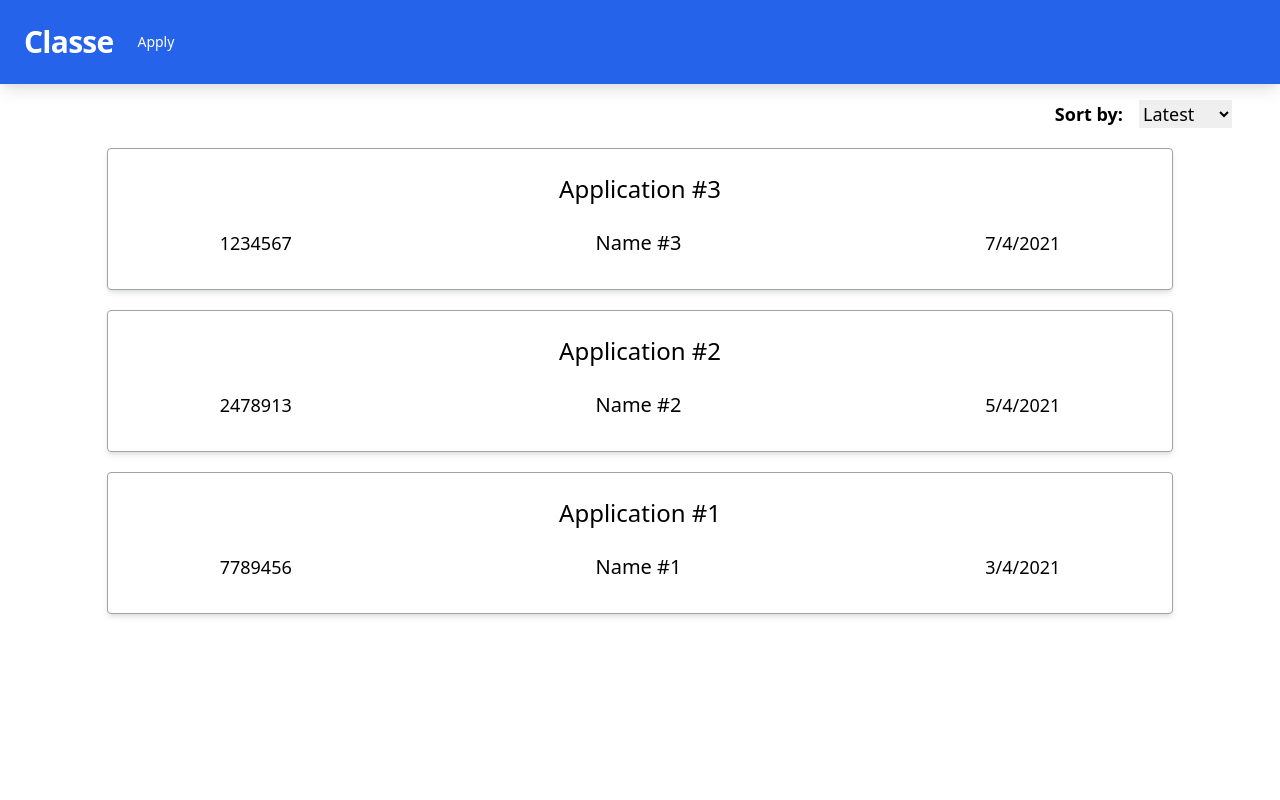
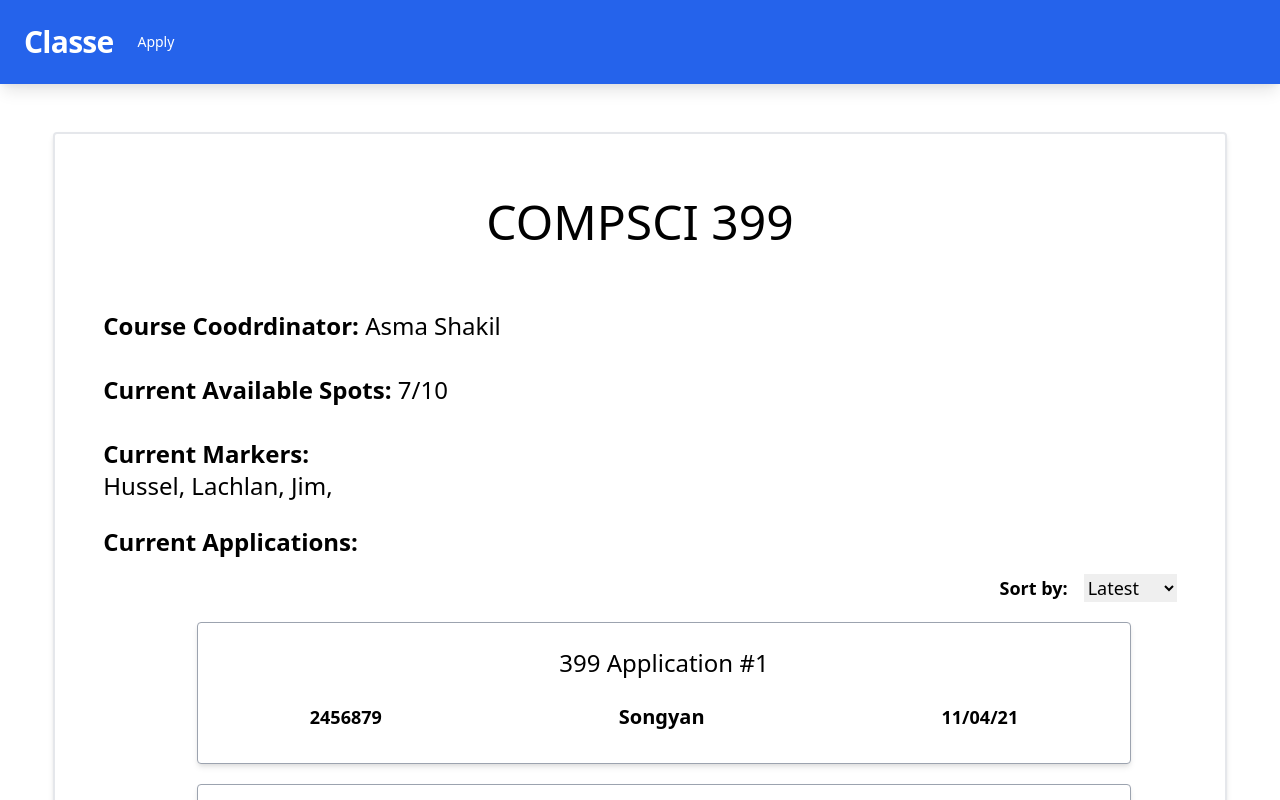
Before and after one commit to uoa-compsci-399/marker-allocation-tool-ui, a React (Create React App) app: page /applications in a window 1280 px wide. Shown: the top 800 px of the page. Built offline with nearby package versions, Linux system fonts and the light colour scheme.

Commit message:
remove redundant page views

```diff
--- a/src/models/CourseData.ts
+++ b/src/models/CourseData.ts
@@ -1,5 +1,3 @@
-import { FormApplication } from './FormApplication';
-
 export interface CourseData {
   courseCoord: string;
   courseId: string;
@@ -8,6 +6,5 @@ export interface CourseData {
   closingDate: string;
   availableSpots: string;
   maxSpots: string;
-  applications: FormApplication[];
   currentMarkers: string[];
 }
--- a/src/pages/ApplicationViewPage/ApplicationList.tsx
+++ /dev/null
@@ -1,28 +0,0 @@
-import React from 'react';
-
-import Application from './Application';
-import { FormApplication } from '../../models/FormApplication';
-
-//TODO: GET data from API
-const applicationArray: FormApplication[] = [
-  { title: 'Application #3', date: '7/4/2021', applicantName: 'Name #3', applicationID: '1234567' },
-  { title: 'Application #2', date: '5/4/2021', applicantName: 'Name #2', applicationID: '2478913' },
-  { title: 'Application #1', date: '3/4/2021', applicantName: 'Name #1', applicationID: '7789456' },
-];
-
-const applicationList = (applicationArray: FormApplication[]): JSX.Element[] => {
-  return applicationArray.map((application) => (
-    <Application
-      title={application.title}
-      date={application.date}
-      applicantName={application.applicantName}
-      applicationID={application.applicationID}
-    />
-  ));
-};
-
-const ApplicationList = (): JSX.Element => {
-  return <div>{applicationList(applicationArray)}</div>;
-};
-
-export default ApplicationList;
--- a/src/pages/ApplicationViewPage/index.tsx
+++ b/src/pages/ApplicationViewPage/index.tsx
@@ -1,10 +1,83 @@
 import React from 'react';
 
-import ApplicationList from './ApplicationList';
+import Application from './Application';
+import { FormApplication, FormApplication as ApplicationType } from '../../models/FormApplication';
+import { CourseData } from '../../models/CourseData';
 
-const ApplicationViewPage = (): JSX.Element => {
+//TODO: Send GET request to get a list applications for that course
+const applicantDetails = (id: string): FormApplication[] => {
+  return [
+    {
+      title: '399 Application #1',
+      date: '11/04/21',
+      applicantName: 'Songyan',
+      applicationID: '2456879',
+    },
+    {
+      title: '399 Application #2',
+      date: '08/04/21',
+      applicantName: 'Isaac',
+      applicationID: '1234567',
+    },
+    {
+      title: '358 Application #1',
+      date: '05/04/21',
+      applicantName: 'Issac',
+      applicationID: '5968745',
+    },
+  ];
+};
+
+//TODO: Get data using props from routes
+const CourseDetail = (routeData: CourseData): JSX.Element => {
+  const { courseCoord, courseId, courseName, availableSpots, maxSpots, currentMarkers } = {
+    courseCoord: 'Asma Shakil',
+    courseId: 'cs399',
+    courseName: 'COMPSCI 399',
+    availableSpots: '7',
+    maxSpots: '10',
+    currentMarkers: ['Hussel', 'Lachlan', 'Jim'],
+  };
+
+  const renderMarkers = currentMarkers.map((marker: string) => {
     return (
-    <div>
+      <a href="/" className="">
+        {marker},{' '}
+      </a>
+    );
+  });
+
+  const renderApplications = applicantDetails(courseId).map((application: ApplicationType) => {
+    const { title, date, applicantName, applicationID } = application;
+    return (
+      <Application
+        title={title}
+        date={date}
+        applicantName={applicantName}
+        applicationID={applicationID}
+      />
+    );
+  });
+
+  return (
+    <div className="w-11/12 h-full border-2 mx-auto shadow-md my-12 rounded">
+      <div className="text-center text-5xl my-16">{courseName}</div>
+      <div className="font-semibold text-2xl ml-12 my-8">
+        Course Coodrdinator:{' '}
+        <a href="/" className="font-normal">
+          {courseCoord}
+        </a>
+      </div>
+      <div className="font-semibold text-2xl ml-12 my-8">
+        Current Available Spots:{' '}
+        <span className="font-normal">{`${availableSpots}/${maxSpots}`}</span>
+      </div>
+      <div className="font-semibold text-2xl ml-12 my-6">
+        Current Markers:
+        <div className="font-normal">{renderMarkers}</div>
+      </div>
+      <div className="font-semibold text-2xl ml-12 my-6">
+        Current Applications:
         <div className="flex justify-end mx-12 my-4">
           <label className="mx-4 text-lg font-semibold">Sort by:</label>
           <select className="text-lg">
@@ -13,9 +86,10 @@ const ApplicationViewPage = (): JSX.Element => {
             <option>Location</option>
           </select>
         </div>
-      <ApplicationList />
+        <div>{renderApplications}</div>
+      </div>
     </div>
   );
 };
 
-export default ApplicationViewPage;
+export default CourseDetail;
--- a/src/pages/CourseDetailPage/index.tsx
+++ /dev/null
@@ -1,69 +0,0 @@
-import React from 'react';
-
-import Application from '../ApplicationViewPage/Application';
-import { FormApplication as ApplicationType } from '../../models/FormApplication';
-import { CourseData } from '../../models/CourseData';
-
-// URL endpoint: /courses/:id
-
-interface CourseDetailProps {
-  courseData: CourseData[];
-}
-
-const CourseDetail = ({ courseData }: CourseDetailProps): JSX.Element => {
-  const {
-    courseCoord,
-    // courseId,
-    courseName,
-    availableSpots,
-    maxSpots,
-    applications,
-    currentMarkers,
-  } = courseData[0];
-
-  const renderMarkers = currentMarkers.map((marker: string) => {
-    return (
-      <a href="/" className="">
-        {marker},{' '}
-      </a>
-    );
-  });
-
-  const renderApplications = applications.map((application: ApplicationType) => {
-    const { title, date, applicantName, applicationID } = application;
-    return (
-      <Application
-        title={title}
-        date={date}
-        applicantName={applicantName}
-        applicationID={applicationID}
-      />
-    );
-  });
-
-  return (
-    <div className="w-11/12 h-full border-2 mx-auto shadow-md my-12 rounded">
-      <div className="text-center text-5xl my-16">{courseName}</div>
-      <div className="font-semibold text-2xl ml-12 my-8">
-        Course Coodrdinator:{' '}
-        <a href="/" className="font-normal">
-          {courseCoord}
-        </a>
-      </div>
-      <div className="font-semibold text-2xl ml-12 my-8">
-        Current Available Spots:{' '}
-        <span className="font-normal">{`${availableSpots}/${maxSpots}`}</span>
-      </div>
-      <div className="font-semibold text-2xl ml-12 my-6">
-        Current Markers:
-        <div className="font-normal">{renderMarkers}</div>
-      </div>
-      <div className="font-semibold text-2xl ml-12 my-6">
-        Current Applications:
-        <div>{renderApplications}</div>
-      </div>
-    </div>
-  );
-};
-
-export default CourseDetail;
--- a/src/pages/CourseViewPage/Course.tsx
+++ b/src/pages/CourseViewPage/Course.tsx
@@ -1,6 +1,11 @@
 import React from 'react';
 
 import { CourseData } from '../../models/CourseData';
+
+//TODO: GET application count from DB using a query
+const getApplicationCount = (courseId: string): number => {
+  return 5;
+};
 
 const Course = ({
   courseCoord,
@@ -8,7 +13,6 @@ const Course = ({
   courseName,
   semester,
   closingDate,
-  applications,
 }: CourseData): JSX.Element => {
   return (
     <div className="w-7/12 h-full overflow-auto bg-white mx-auto rounded shadow-md border-2 my-5 py-4">
@@ -32,7 +36,7 @@ const Course = ({
         </span>
       </div>
       <div className="mx-12 font-semibold text-lg my-4">
-        Number of Applications: <span className="font-medium">{applications.length}</span>
+        Number of Applications: <span className="font-medium">{getApplicationCount(courseId)}</span>
       </div>
     </div>
   );
--- a/src/pages/CourseViewPage/CourseList.tsx
+++ b/src/pages/CourseViewPage/CourseList.tsx
@@ -20,7 +20,6 @@ const CourseList = ({ courseData }: CourseListProps): JSX.Element => {
       closingDate,
       availableSpots,
       maxSpots,
-      applications,
       currentMarkers,
     }: CourseData) => (
       <Course
@@ -31,7 +30,6 @@ const CourseList = ({ courseData }: CourseListProps): JSX.Element => {
         closingDate={closingDate}
         availableSpots={availableSpots}
         maxSpots={maxSpots}
-        applications={applications}
         currentMarkers={currentMarkers}
       />
     )
--- a/src/pages/CourseViewPage/index.tsx
+++ b/src/pages/CourseViewPage/index.tsx
@@ -1,32 +1,8 @@
 import React from 'react';
 
-import { FormApplication as Application } from '../../models/FormApplication';
 import FilterButtons from './FilterButtons';
 import SearchBar from './SearchBar';
 import CourseList from './CourseList';
-import CourseDetail from '../CourseDetailPage/';
-
-// Dummy application data
-const applicationOne: Application = {
-  title: '399 Application #1',
-  date: '11/04/21',
-  applicantName: 'Songyan',
-  applicationID: '2456879',
-};
-
-const applicationTwo: Application = {
-  title: '399 Application #2',
-  date: '08/04/21',
-  applicantName: 'Isaac',
-  applicationID: '1234567',
-};
-
-const applicationThree: Application = {
-  title: '358 Application #1',
-  date: '05/04/21',
-  applicantName: 'Issac',
-  applicationID: '5968745',
-};
 
 // Pretend that we fetch data from API by
 // const dummyCourseData = await fetch(URL blah blah)
@@ -40,7 +16,6 @@ const dummyCourseData = [
     closingDate: '14/04/2021',
     availableSpots: '7',
     maxSpots: '10',
-    applications: [applicationOne, applicationTwo],
     currentMarkers: ['Hussel', 'Lachlan', 'Jim'],
   },
   {
@@ -51,7 +26,6 @@ const dummyCourseData = [
     closingDate: '14/04/2021',
     availableSpots: '8',
     maxSpots: '10',
-    applications: [applicationThree],
     currentMarkers: ['Darren', 'Songyan'],
   },
 ];
@@ -62,7 +36,6 @@ const CourseViewPage = (): JSX.Element => {
       <FilterButtons />
       <SearchBar />
       <CourseList courseData={dummyCourseData} />
-      <CourseDetail courseData={dummyCourseData} />
     </>
   );
 };
--- a/src/routes/index.tsx
+++ b/src/routes/index.tsx
@@ -2,15 +2,15 @@ import React from 'react';
 import { Switch, Route } from 'react-router-dom';
 
 import Example from '../components/common-ui/example';
-import ApplicationViewPage from '../pages/ApplicationViewPage';
 import ApplicationDetail from '../pages/ApplicationDetailPage';
 import CourseViewPage from '../pages/CourseViewPage';
+import CourseDetail from '../pages/ApplicationViewPage';
 
 export default function Routes(): JSX.Element {
   return (
     <Switch>
       <Route path="/" exact component={Example} />
-      <Route path="/applications" exact component={ApplicationViewPage} />
+      <Route path="/applications" exact component={CourseDetail} />
       <Route
         path="/applications/:id"
         render={(props): JSX.Element => {
```
Lines whose indentation alone changed are shown as unchanged.
